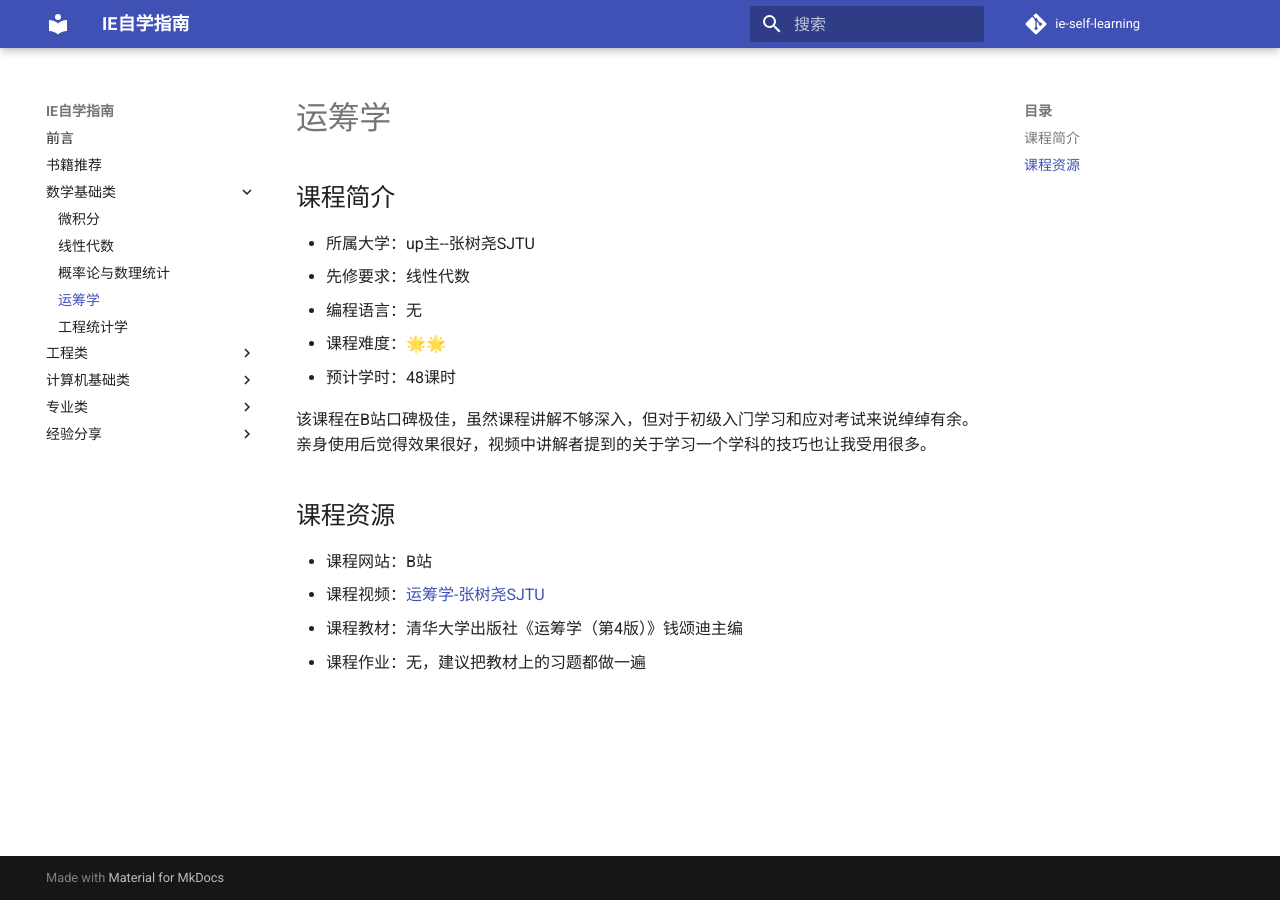
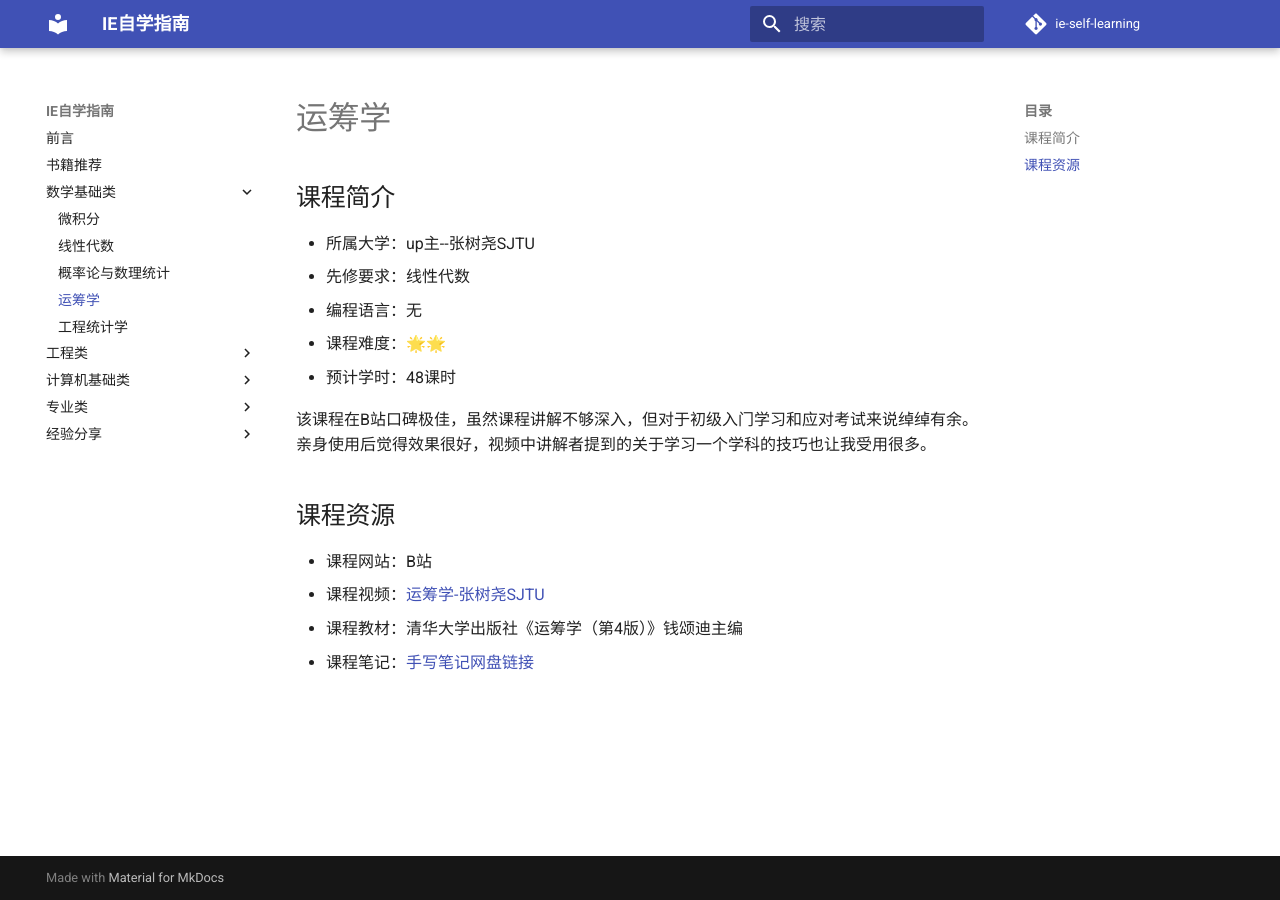
Before and after one commit to ceclin/ie-self-learning, an MkDocs documentation site: the page built from docs/数学基础类/运筹学.md, in a window 1280 px wide. Built offline with MkDocs 1.6.1 and Material for MkDocs 9.7.7, drawn with Linux system fonts in a browser that asks for light colours; comment, search, counter and statistics services are not loaded.

Commit message:
Update 运筹学.md (#26)
Co-authored-by: chenjiangxi <75166126+ChenJiangxi@users.noreply.github.com>

```diff
--- a/docs/数学基础类/运筹学.md
+++ b/docs/数学基础类/运筹学.md
@@ -15,4 +15,4 @@
 - 课程网站：B站
 - 课程视频：[运筹学-张树尧SJTU](https://www.bilibili.com/video/BV194411y7sA?spm_id_from=333.337.search-card.all.click)
 - 课程教材：清华大学出版社《运筹学（第4版）》钱颂迪主编
-- 课程作业：无，建议把教材上的习题都做一遍
+- 课程笔记：[手写笔记网盘链接](https://pan.baidu.com/s/1OxP6Uhrp2uOLgc533rQ69w?pwd=1234)
```
